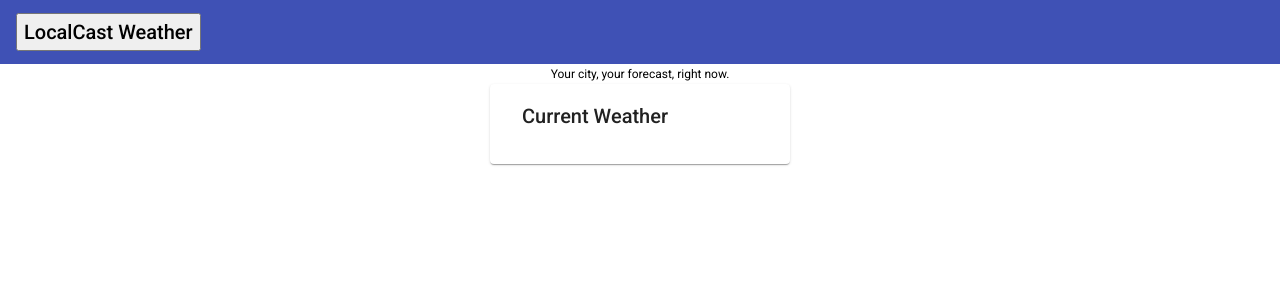
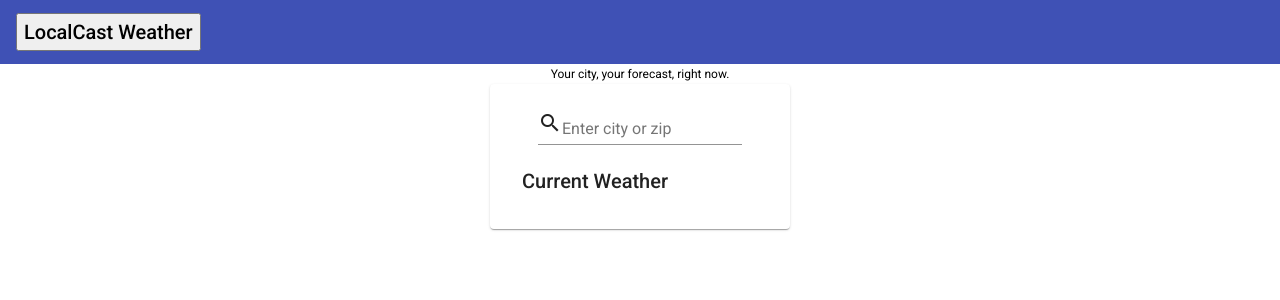
Before and after one commit to qininggithub/local-weather-app, an Angular app: page / in a window 1280 px wide. Shown: the top 300 px of the page. Built offline with nearby package versions, Linux system fonts and the light colour scheme; no server answers.

Commit message:
Added search capability

```diff
--- a/src/app/app.component.html
+++ b/src/app/app.component.html
@@ -7,7 +7,11 @@
   </div>
   <div fxLayout="row">
     <div fxFlex></div>
+
     <mat-card fxFlex="300px">
+      <div fxLayoutAlign="center">
+        <app-city-search (searchEvent)="doSearch($event)"></app-city-search>
+      </div>
       <mat-card-header class="mat-typography">
         <mat-card-title>
           <h2>
@@ -16,7 +20,7 @@
         </mat-card-title>
       </mat-card-header>
       <mat-card-content>
-        <app-current-weather></app-current-weather>
+        <app-current-weather [currentWeather]="searchResult"></app-current-weather>
       </mat-card-content>
     </mat-card>
     <div fxFlex></div>
--- a/src/app/app.component.ts
+++ b/src/app/app.component.ts
@@ -1,4 +1,6 @@
 import { Component } from '@angular/core';
+import { WeatherService } from './weather/weather.service';
+import { ICurrentWeather } from './models/interfaces';
 
 @Component({
   selector: 'app-root',
@@ -7,4 +9,13 @@ import { Component } from '@angular/core';
 })
 export class AppComponent {
   title = 'localcast-weather';
+  searchResult: ICurrentWeather;
+
+  constructor(private weatherService: WeatherService) {}
+
+  doSearch(searchValue: string) {
+    const userInput = searchValue.split(',').map(s => s.trim());
+    this.weatherService.getCurrentWeather(userInput[0], userInput[1])
+      .subscribe(data => this.searchResult = data);
+  }
 }
--- /dev/null
+++ b/src/app/city-search/city-search.component.html
@@ -0,0 +1,7 @@
+<form>
+  <mat-form-field>
+    <mat-icon matPrefix>search</mat-icon>
+    <input matInput placeholder="Enter city or zip" aria-label="City or Zip"
+      [formControl]="search">
+  </mat-form-field>
+</form>
--- /dev/null
+++ b/src/app/city-search/city-search.component.ts
@@ -0,0 +1,27 @@
+import { Component, OnInit, Output, EventEmitter } from '@angular/core';
+import { FormControl } from '@angular/forms';
+import { WeatherService } from '../weather/weather.service';
+import { debounceTime } from 'rxjs/operators';
+
+@Component({
+  selector: 'app-city-search',
+  templateUrl: './city-search.component.html',
+  styleUrls: ['./city-search.component.css']
+})
+export class CitySearchComponent implements OnInit {
+  search = new FormControl();
+  @Output() searchEvent = new EventEmitter<string>();
+
+  constructor(private weatherService: WeatherService) {}
+
+  ngOnInit() {
+    this.search.valueChanges
+      .pipe(debounceTime(1000))
+      .subscribe((searchValue: string) => {
+        if (!this.search.invalid) {
+          this.searchEvent.emit(searchValue);
+        }
+      }
+    );
+  }
+}
--- a/src/app/current-weather/current-weather.component.ts
+++ b/src/app/current-weather/current-weather.component.ts
@@ -1,4 +1,4 @@
-import { Component, OnInit } from '@angular/core';
+import { Component, OnInit, Input } from '@angular/core';
 import { ICurrentWeather } from '../models/interfaces';
 import { WeatherService } from '../weather/weather.service';
 
@@ -8,13 +8,11 @@ import { WeatherService } from '../weather/weather.service';
   styleUrls: ['./current-weather.component.css']
 })
 export class CurrentWeatherComponent implements OnInit {
-  currentWeather: ICurrentWeather;
+  @Input() currentWeather: ICurrentWeather;
   constructor(private weatherService: WeatherService) {}
 
   ngOnInit() {
-    this.weatherService
-      .getCurrentWeather('Seattle', 'US')
-      .subscribe(data => {this.currentWeather = data; });
+
   }
 
 }
--- a/src/app/material.module.ts
+++ b/src/app/material.module.ts
@@ -3,6 +3,8 @@ import { MatInputModule } from '@angular/material/input';
 import { MatButtonModule } from '@angular/material/button';
 import { MatToolbarModule } from '@angular/material/toolbar';
 import { MatCardModule } from '@angular/material/card';
+import { MatFormFieldModule } from '@angular/material/form-field';
+import { MatIconModule } from '@angular/material/icon';
 
 @NgModule({
   imports: [
@@ -10,12 +12,16 @@ import { MatCardModule } from '@angular/material/card';
     MatInputModule,
     MatToolbarModule,
     MatCardModule,
+    MatFormFieldModule,
+    MatIconModule,
   ],
   exports: [
     MatButtonModule,
     MatInputModule,
     MatToolbarModule,
     MatCardModule,
+    MatFormFieldModule,
+    MatIconModule,
   ],
   declarations: []
 })
--- a/src/app/weather/weather.service.ts
+++ b/src/app/weather/weather.service.ts
@@ -27,10 +27,20 @@ export class WeatherService {
 
   constructor(private httpClient: HttpClient) { }
 
-  getCurrentWeather(city: string, country: string): Observable<ICurrentWeather> {
+  getCurrentWeather(search: string | number, country: string): Observable<ICurrentWeather> {
+    let uriParams = '';
+    if (typeof search === 'string') {
+      uriParams = `q=${search}`;
+    } else {
+      uriParams = `zip=${search}`;
+    }
+
+    if (country) {
+      uriParams = `${uriParams}, ${country}`;
+    }
     return this.httpClient.get<ICurrentWeatherData>(
       `${environment.weatherUrl}?` +
-      `q=${city},${country}&appid=${environment.appId}`
+      `${uriParams}&appid=${environment.appId}`
     ).pipe(
       map((data) => (this.transformData(data)))
     );
```
Also changed, not shown: src/app/app.module.ts (+6 -1 lines), src/app/city-search/city-search.component.css (added), 1 other file (tests, documents, lock files or other folders).
